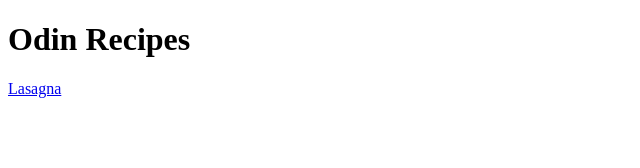
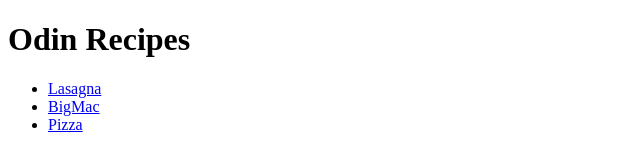
Before and after one commit to gooop/odin-recipes, a plain HTML site: page index.html in a window 1280 px wide. Shown: the whole page, without its empty margins (0-640 px from the left). Drawn offline with Linux system fonts and the light colour scheme.

Commit message:
Implement links to BigMac and Pizza

```diff
--- a/index.html
+++ b/index.html
@@ -6,6 +6,11 @@
 </head>
 <body>
     <h1>Odin Recipes</h1>
-    <a href="recipes/lasagna.html">Lasagna</a>
+    <ul>
+        <li><a href="recipes/lasagna.html">Lasagna</a></li>
+        <li><a href="recipes/bigmac.html">BigMac</a></li>
+        <li><a href="recipes/pizza.html">Pizza</a></li>
+    </ul>
+
 </body>
 </html>
```
